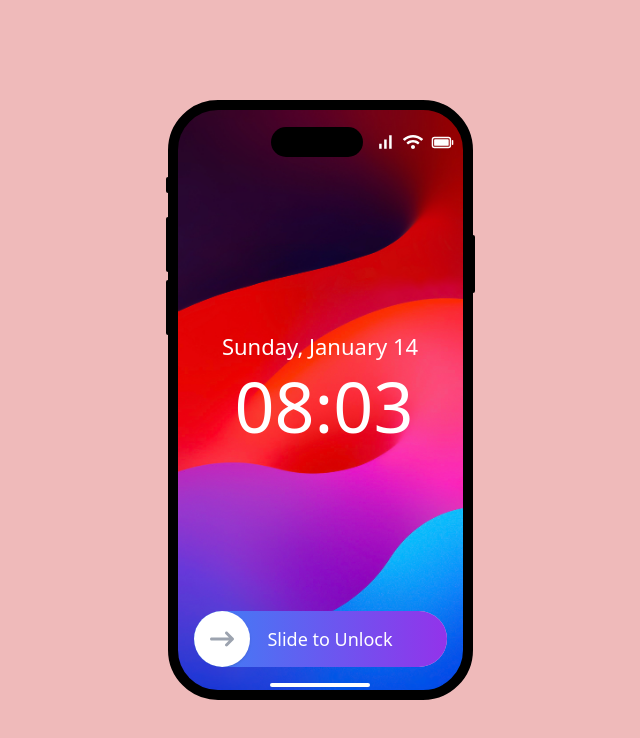
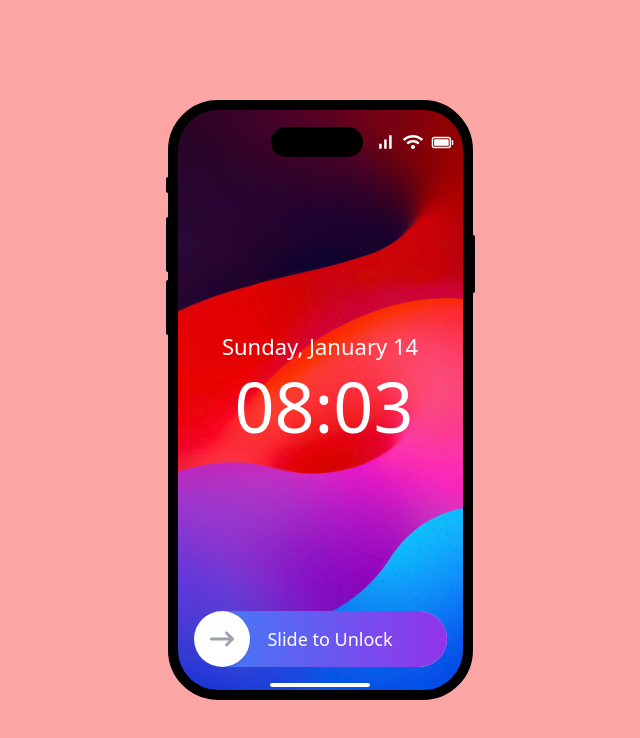
Before and after one commit to arpit-chokniwal/portfolio-react, a React (Create React App) app: page / in a window 1280 px wide. Shown: the top 738 px of the page, without its empty margins (320-960 px from the left). Built offline with nearby package versions, Linux system fonts and the light colour scheme; the HTML template or start-up script is replaced by a standard one.

Commit message:
removed parednt

```diff
--- a/package.json
+++ b/package.json
@@ -32,9 +32,9 @@
       "not op_mini all"
     ],
     "development": [
-      "last 1 chrome version",
-      "last 1 firefox version",
-      "last 1 safari version"
+      "last 5 chrome version",
+      "last 5 firefox version",
+      "last 5 safari version"
     ]
   },
   "devDependencies": {
--- a/src/App.js
+++ b/src/App.js
@@ -1,10 +1,39 @@
-import Parent from "./components/Parent"
-function App() {
+import React, { useState } from "react";
+import NavBar from "./components/NavBar";
+import LockScreen from "./components/LockScreen/Lock.js";
+import HomeScreen from "./components/HomeScreens/HomeScreen.js";
+
+const App = () => {
+  const [shouldShowLockScreen, setShouldShowLockScreen] = useState(true);
   return (
-    <div className="flex justify-center w-full h-[100vh] items-center bg-[#EFBABA]">
-      <Parent />
+    <div className="flex w-full h-[100vh] bg-red-300 justify-center items-center select-none ">
+      <div>
+        <div className="relative bottom-[20vh] h-[16px] left-[2px] z-0 w-[4px] rounded-md bg-black">
+          {" "}
+        </div>
+        {/* Volume up down */}
+        <div className="relative bottom-[17vh] h-[55px] left-[2px] z-0 w-[4px] rounded-md bg-black">
+          {" "}
+        </div>
+        <div className="relative bottom-[16vh] h-[55px] left-[2px] z-0 w-[4px] rounded-md bg-black">
+          {" "}
+        </div>
+      </div>
+      <div className="bg-lock-background bg-cover z-10 flex flex-col w-[305px] h-[75vh] max-h-[610px] border-[10px] border-black rounded-[50px] gap-3">
+        <div>
+          <NavBar shouldShowTime={!shouldShowLockScreen} />
+        </div>
+        {shouldShowLockScreen ? (
+          <LockScreen setShouldShowLockScreen={setShouldShowLockScreen} />
+        ) : (
+          <HomeScreen />
+        )}
+      </div>
+      <div className="relative bottom-[17vh] h-[58px] right-[2px] z-0 w-[4px] rounded-md bg-black">
+        {" "}
+      </div>
     </div>
   );
-}
+};
 
 export default App;
--- a/src/components/Parent.js
+++ /dev/null
@@ -1,39 +0,0 @@
-import React, { useState } from "react";
-import LockScreen from "./LockScreen/Lock";
-import HomeScreen from "./HomeScreens/HomeScreen.js";
-import NavBar from "./NavBar.js";
-
-const Parent = () => {
-    const [shouldShowLockScreen, setShouldShowLockScreen] = useState(true);
-    return (
-        <div className="flex justify-center items-center relative select-none">
-            <div>
-                <div className="relative bottom-[20vh] h-[16px] left-[2px] z-0 w-[4px] rounded-md bg-black">
-                    {" "}
-                </div>
-                {/* Volume up down */}
-                <div className="relative bottom-[17vh] h-[55px] left-[2px] z-0 w-[4px] rounded-md bg-black">
-                    {" "}
-                </div>
-                <div className="relative bottom-[16vh] h-[55px] left-[2px] z-0 w-[4px] rounded-md bg-black">
-                    {" "}
-                </div>
-            </div>
-            <div className="bg-lock-background bg-cover z-10 flex flex-col w-[305px] h-[75vh] max-h-[610px] border-[10px] border-black rounded-[50px] gap-3">
-                <div>
-                    <NavBar shouldShowTime={!shouldShowLockScreen} />
-                </div>
-                {shouldShowLockScreen ? (
-                    <LockScreen setShouldShowLockScreen={setShouldShowLockScreen} />
-                ) : (
-                    <HomeScreen />
-                )}
-            </div>
-            <div className="relative bottom-[17vh] h-[58px] right-[2px] z-0 w-[4px] rounded-md bg-black">
-                {" "}
-            </div>
-        </div>
-    );
-};
-
-export default Parent;
```
